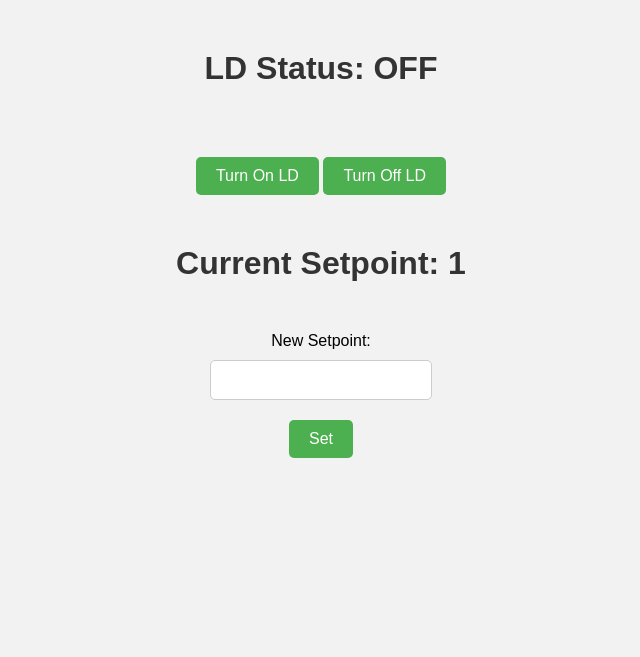
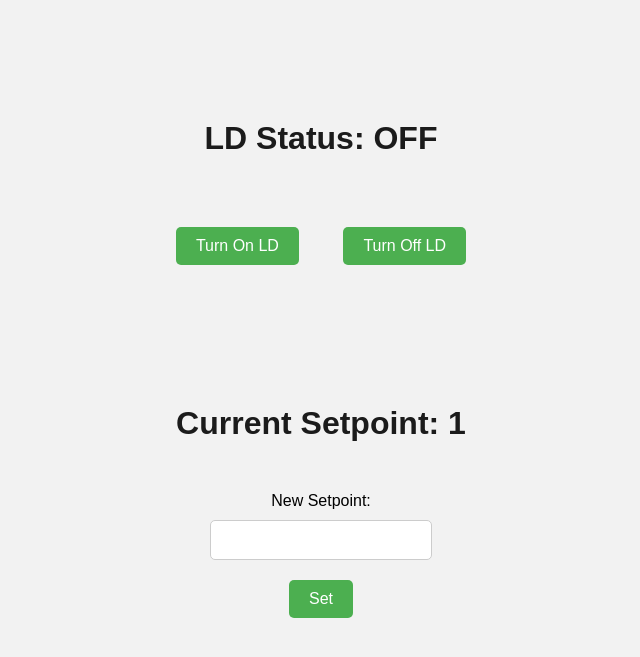
Before and after one commit to LeonoreShaw/CLD1015, a Flask app: page / in a window 1280 px wide. Shown: the top 657 px of the page, without its empty margins (319-959 px from the left). Run offline with Flask 3, Linux system fonts and the light colour scheme.

Commit message:
css样式修改

```diff
--- a/Current_And_Temperature_Controller_Examples/Python/CLD10xy Laser Diode Controllers/Flask/static/css/style.css
+++ b/Current_And_Temperature_Controller_Examples/Python/CLD10xy Laser Diode Controllers/Flask/static/css/style.css
@@ -1,12 +1,13 @@
 body {
     font-family: Arial, sans-serif;
+    /* background-color: antiquewhite; */
     background-color: #f2f2f2;
 }
 
 h1 {
-    color: #333;
+    color: #1b1b1b;
     text-align: center;
-    margin-top: 50px;
+    margin-top: 120px;
 }
 
 form {
@@ -55,7 +56,7 @@ input[type="submit"]:hover {
     border-radius: 5px;
     font-size: 16px;
     cursor: pointer;
-    margin-top: 20px;
+    margin: 20px;
 }
 
 .button:hover {
--- a/Current_And_Temperature_Controller_Examples/Python/CLD10xy Laser Diode Controllers/Flask/templates/index.html
+++ b/Current_And_Temperature_Controller_Examples/Python/CLD10xy Laser Diode Controllers/Flask/templates/index.html
@@ -4,6 +4,8 @@
 <head>
 
     <link href="{{url_for('static', filename='css/style.css')}}" rel="stylesheet">
+    <!-- 在VS Code中测试css样式用 -->
+    <!-- <link rel="stylesheet" href="../static/css/style.css"> -->
     <title>CLD1015 Control</title>
     <script>
         function setSetpoint() {
```
